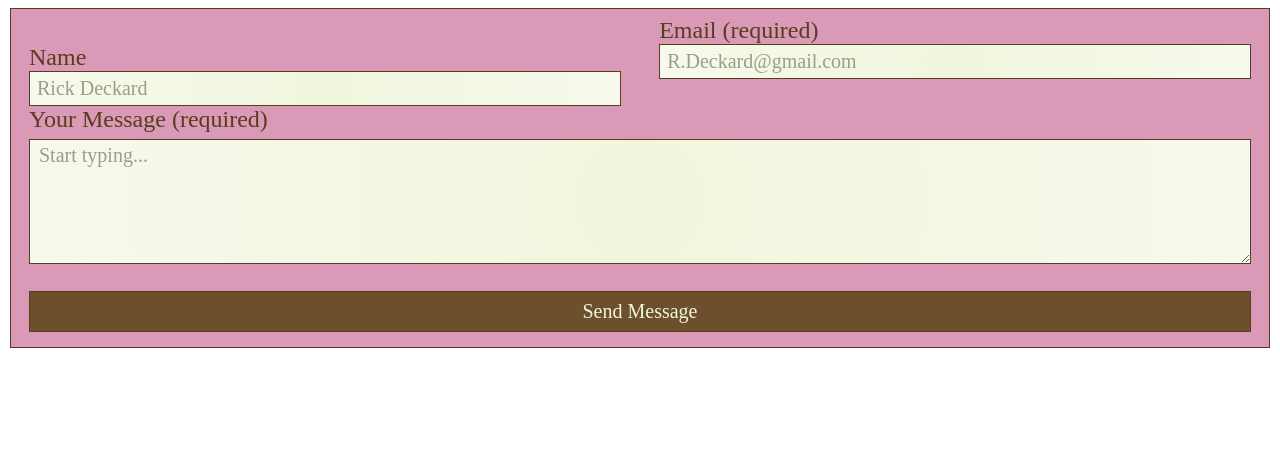
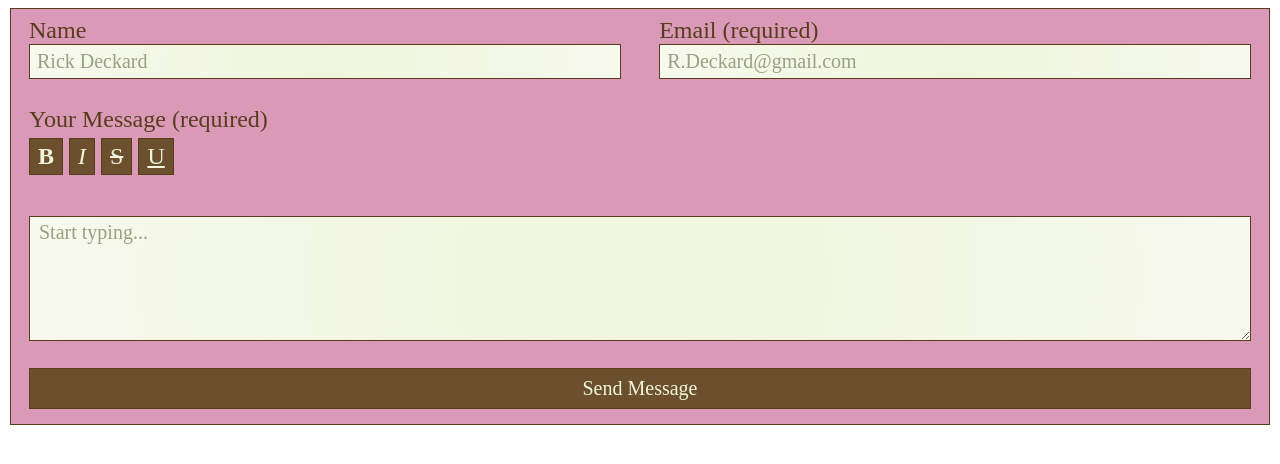
Before and after one commit to iemd-web/contact-form, a plain HTML site: page index.html in a window 1280 px wide. Drawn offline with Linux system fonts and the light colour scheme; a web font is replaced by a local one.

Commit message:
hopefully working now...

```diff
--- a/css/contact-form.css
+++ b/css/contact-form.css
@@ -33,9 +33,7 @@
     flex: 1;
     min-width: 0;
 }
-.inside-form fieldset{
-    padding: 6px 12px 12px 12px;
-}
+
 
 .info input {
     width: 100%;
@@ -82,6 +80,17 @@ body {
     font-family: 'Gaegu';
     font-size: 1.5rem;
 }
+.md-options {
+    display: flex;
+    gap: 6px;
+    margin: 5px 0 8px 0;
+}
+.mdbutton, .emoji-button {
+    width: auto;
+    flex: 0 0 auto;
+    padding: 0.25rem 0.5rem;
+    font: inherit;
+}
 button {
     padding-bottom: 8px;
     padding-top: 8px;
--- a/index.html
+++ b/index.html
@@ -11,22 +11,35 @@
     <fieldset class="inside-form">
       <div class="info">
         <div>
-          <br>
           <label for="name">Name</label>
           <br>
-          <input type="text" name="name" class="name" placeholder="Rick Deckard">
+          <input type="text" id="name" name="name" class="name" placeholder="Rick Deckard">
           <br>
         </div>
         <div>
           <label for="email">Email (required)</label>
           <br>
-          <input type="email" name="email" class="email" placeholder="R.Deckard@gmail.com" required>
+          <input type="email" id="email" name="email" class="email" placeholder="R.Deckard@gmail.com" required>
           <br>
           <br>
         </div>
       </div>
       <div>
         <label for="message">Your Message (required)</label>
+        <div class="md-options">
+          <button type="button" class="mdbutton" onclick="wrap ('**')"><b>B</b></button>
+          <button type="button" class="mdbutton" onclick="wrap ('*')"><i>I</i></button>
+          <button type="button" class="mdbutton" onclick="wrap ('~')"><s>S</s></button>
+          <button type="button" class="mdbutton" onclick="wrap ('_')"><u>U</u></button>
+          <!--<button id="c-emojiToggle" class="emoji-button" type="button">
+            <svg class="emojiface" xmlns="http://www.w3.org/2000/svg" width="24" height="24" viewBox="0 0 24 24" fill="none" stroke="currentColor" stroke-width="2" stroke-linecap="round" stroke-linejoin="round">
+              <circle cx="12" cy="12" r="10"></circle>
+              <path d="M18 13a6 6 0 0 1-6 5 6 6 0 0 1-6-5h12Z"></path>
+              <line x1="9" x2="9.01" y1="9" y2="9"></line>
+              <line x1="15" x2="15.01" y1="9" y2="9"></line>
+            </svg>
+          </button> might include later...-->
+        </div>
         <br>
         <textarea rows="5" name="message" id="message" placeholder="Start typing..." required></textarea>
         <br>
```
